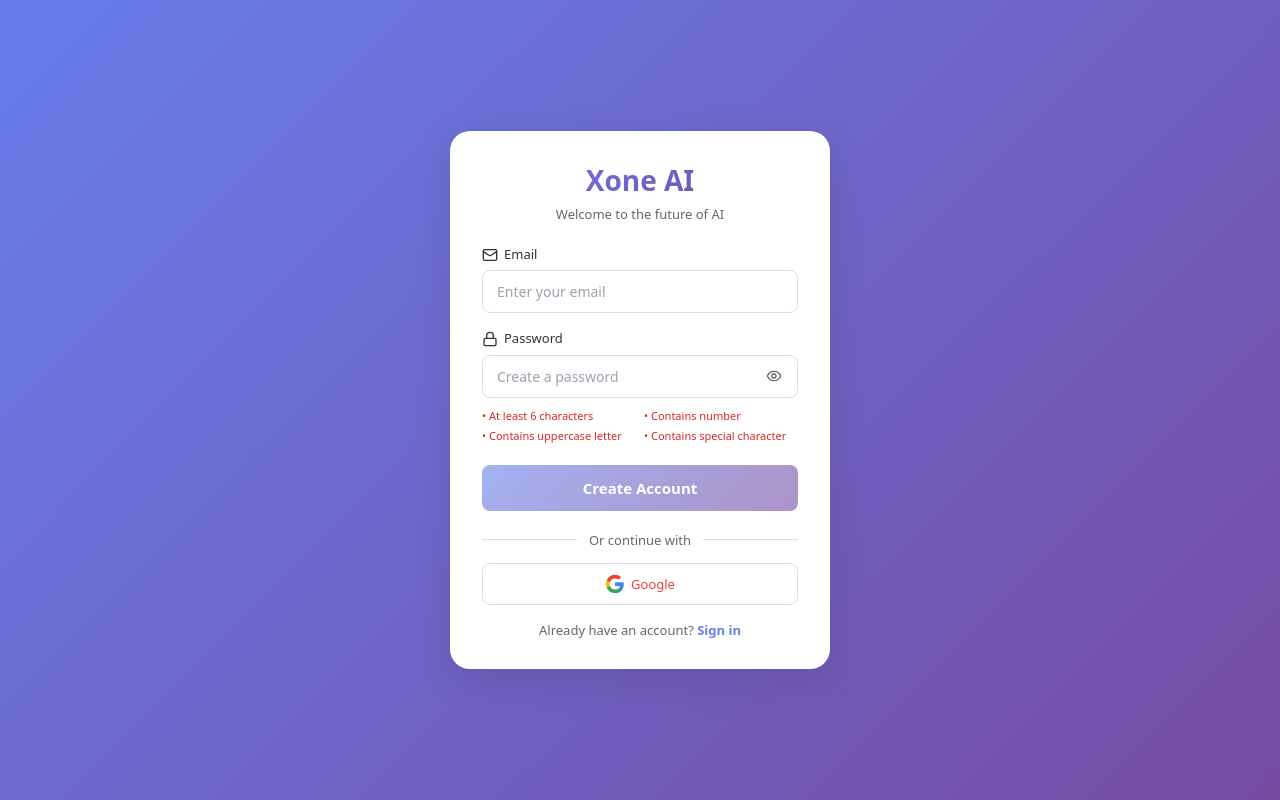
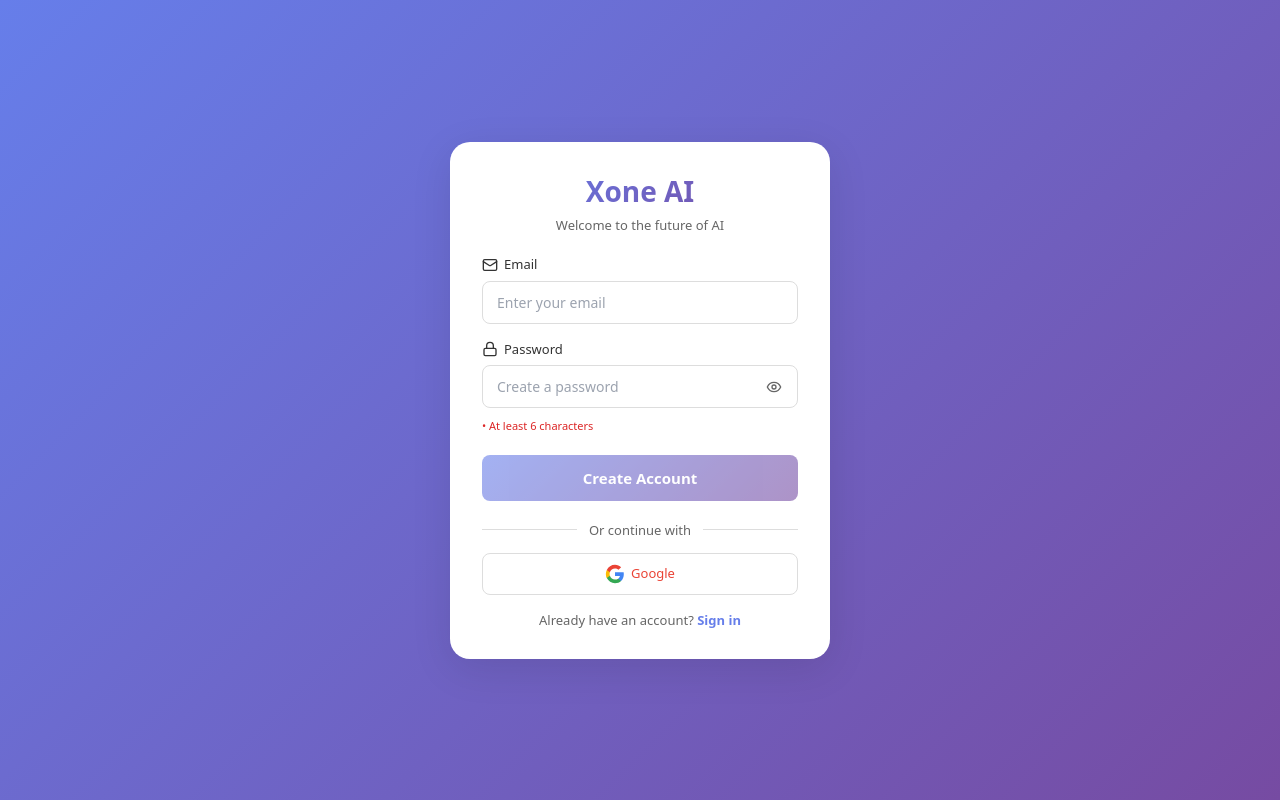
Before and after one commit to gp6867/x1, a React (Vite) app in the folder frontend/: page /register in a window 1280 px wide. Built offline with nearby package versions, Linux system fonts and the light colour scheme; no server answers.

Commit message:
Fix Google OAuth redirect URI and simplify password validation

```diff
--- a/frontend/src/pages/auth/Register.tsx
+++ b/frontend/src/pages/auth/Register.tsx
@@ -16,16 +16,19 @@
   const [success, setSuccess] = useState('');
 
   const [passwordChecks, setPasswordChecks] = useState({
-    length: false, number: false, uppercase: false, special: false
+    length: false,
+    // number: false,
+    // uppercase: false,
+    // special: false
   });
 
   const handlePasswordChange = (value: string) => {
     setPassword(value);
     setPasswordChecks({
       length: value.length >= 6,
-      number: /\d/.test(value),
-      uppercase: /[A-Z]/.test(value),
-      special: /[!@#$%^&*(),.?":{}|<>]/.test(value)
+      // number: /\d/.test(value),
+      // uppercase: /[A-Z]/.test(value),
+      // special: /[!@#$%^&*(),.?":{}|<>]/.test(value)
     });
   };
 
@@ -90,9 +93,9 @@
             </div>
             <div className="password-checks">
               <div className={passwordChecks.length ? 'valid' : 'invalid'}>• At least 6 characters</div>
-              <div className={passwordChecks.number ? 'valid' : 'invalid'}>• Contains number</div>
-              <div className={passwordChecks.uppercase ? 'valid' : 'invalid'}>• Contains uppercase letter</div>
-              <div className={passwordChecks.special ? 'valid' : 'invalid'}>• Contains special character</div>
+              {/* <div className={passwordChecks.number ? 'valid' : 'invalid'}>• Contains number</div> */}
+              {/* <div className={passwordChecks.uppercase ? 'valid' : 'invalid'}>• Contains uppercase letter</div> */}
+              {/* <div className={passwordChecks.special ? 'valid' : 'invalid'}>• Contains special character</div> */}
             </div>
           </div>
           <button type="submit" className="auth-button" disabled={loading || !isPasswordValid()}>
```
